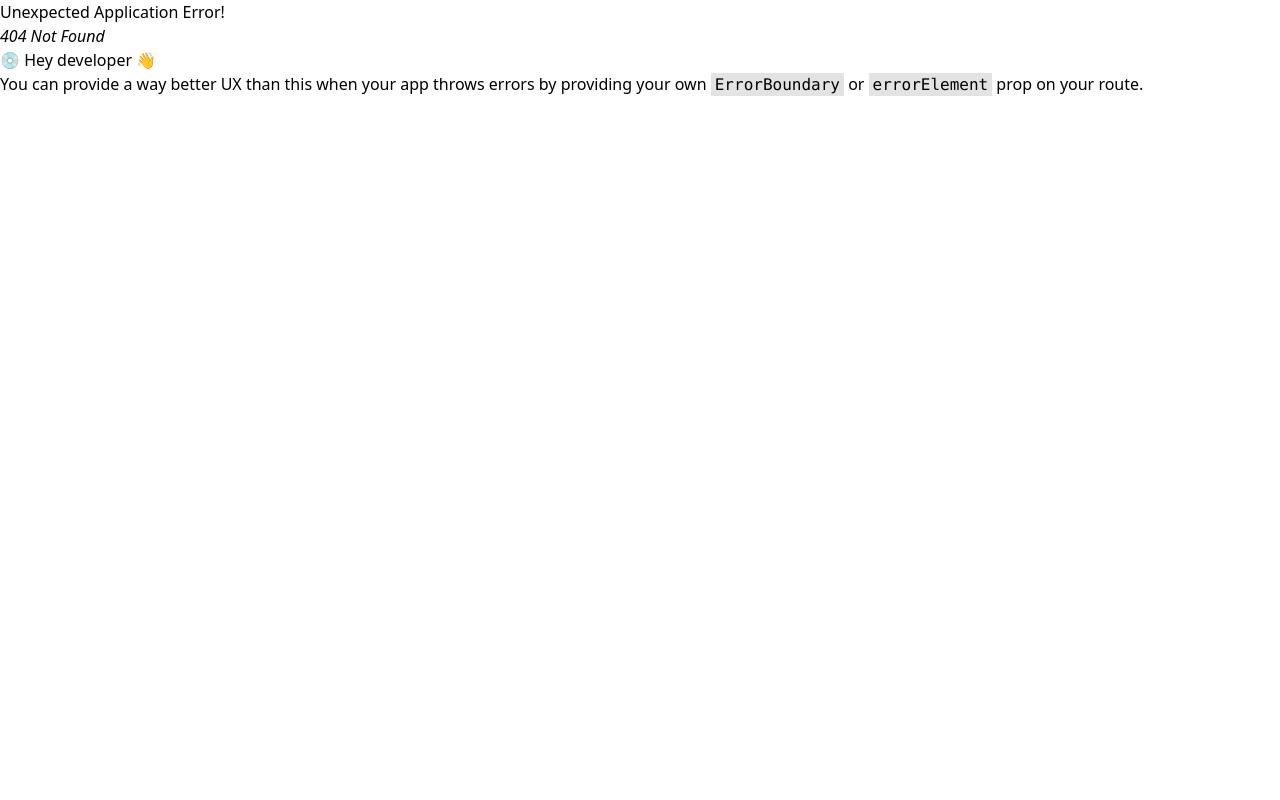
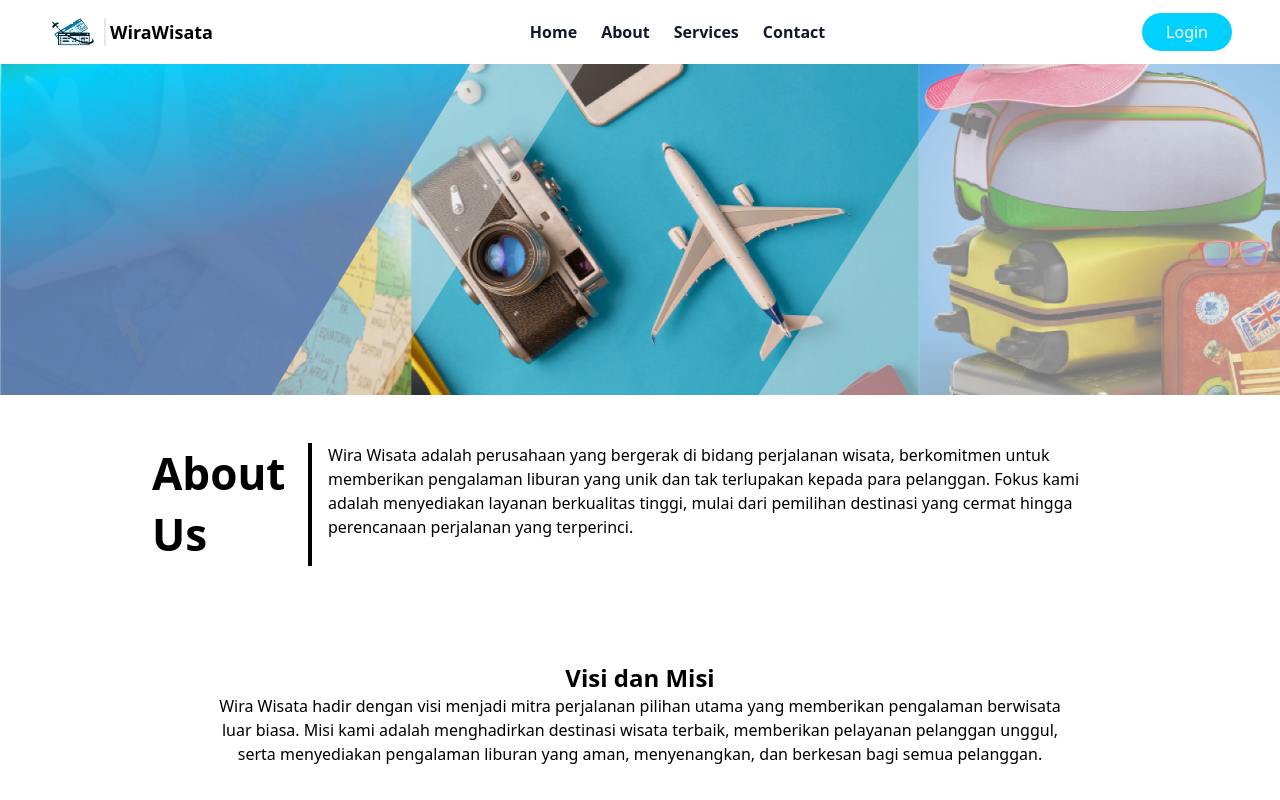
Before and after one commit to panntod/Wirawisata-Frontend, a React (Vite) app: page /about in a window 1280 px wide. Before the commit this address had no page. Shown: the top 800 px of the page. Built offline with nearby package versions, Linux system fonts and the light colour scheme.

Commit message:
feat: Create about page

```diff
--- a/src/main.jsx
+++ b/src/main.jsx
@@ -3,6 +3,7 @@ import { createRoot } from "react-dom/client";
 import { createBrowserRouter, RouterProvider } from "react-router-dom";
 
 import "./index.css";
+import About from "./views/About";
 import Home from "./views/Home";
 import Login from "./views/Login";
 import Register from "./views/Register";
@@ -11,6 +12,10 @@ const router = createBrowserRouter([
   {
     path: "/",
     element: <Home />,
+  },
+  {
+    path: "/about",
+    element: <About />,
   },
   {
     path: "/login",
--- /dev/null
+++ b/src/views/About.jsx
@@ -0,0 +1,84 @@
+import React from "react";
+import { IoChevronDownSharp } from "react-icons/io5";
+
+import Carousel from "@/components/atomic/Carousel";
+import Footer from "@/components/global/Footer";
+import Navbar from "@/components/global/Navbar";
+import { H1, H2, H4, H5, P } from "@/components/global/Text";
+
+export default function About() {
+  return (
+    <>
+      <Navbar />
+      <main>
+        {/* Banner */}
+        <img
+          src="/banner.png"
+          alt="banner"
+          className="w-screen h-full object-contain"
+        />
+        {/* End Banner */}
+
+        {/* About Us */}
+        <section className="flex justify-center py-12">
+          <H1 className="w-[160px] border-r-4 border-black">About Us</H1>
+          <P className="w-[800px] ms-4 text-wrap">
+            Wira Wisata adalah perusahaan yang bergerak di bidang perjalanan
+            wisata, berkomitmen untuk memberikan pengalaman liburan yang unik
+            dan tak terlupakan kepada para pelanggan. Fokus kami adalah
+            menyediakan layanan berkualitas tinggi, mulai dari pemilihan
+            destinasi yang cermat hingga perencanaan perjalanan yang terperinci.
+          </P>
+        </section>
+        {/* End About Us */}
+
+        {/* Visi Misi */}
+        <section className="mx-auto p-12 text-center w-[960px]">
+          <H4>Visi dan Misi</H4>
+          <P>
+            Wira Wisata hadir dengan visi menjadi mitra perjalanan pilihan utama
+            yang memberikan pengalaman berwisata luar biasa. Misi kami adalah
+            menghadirkan destinasi wisata terbaik, memberikan pelayanan
+            pelanggan unggul, serta menyediakan pengalaman liburan yang aman,
+            menyenangkan, dan berkesan bagi semua pelanggan.
+          </P>
+        </section>
+        {/* End Visi Misi */}
+
+        <Carousel />
+
+        {/* Question */}
+        <section className="p-12">
+          <H2 className="mb-6">Pertanyaan Yang Sering Ditanyakan</H2>
+
+          <div className="flex gap-4 justify-between mb-6">
+            <div className="w-1/2 flex items-center justify-between gap-2 px-4 py-2 bg-gray-300 rounded-md">
+              <H5 className="">Bagaimana Cara Memesan Perjalanan</H5>
+              <IoChevronDownSharp className=" text-xl" />
+            </div>
+
+            <div className="w-1/2 flex items-center justify-between gap-2 px-4 py-2 bg-gray-300 rounded-md">
+              <H5 className="">Apakah Ada Paket Perjalanan Disini</H5>
+              <IoChevronDownSharp className=" text-xl" />
+            </div>
+          </div>
+
+          <div className="flex gap-4 justify-between">
+            <div className="w-1/2 flex items-center justify-between gap-2 px-4 py-2 bg-gray-300 rounded-md">
+              <H5 className="">Bagaimana Cara Pembatalan Reservasi</H5>
+              <IoChevronDownSharp className=" text-xl" />
+            </div>
+
+            <div className="w-1/2 flex items-center justify-between gap-2 px-4 py-2 bg-gray-300 rounded-md">
+              <H5 className="">Apakah Anda Sedia Layanan Transport</H5>
+              <IoChevronDownSharp className=" text-xl" />
+            </div>
+          </div>
+        </section>
+        {/* End Question */}
+
+        <Footer />
+      </main>
+    </>
+  );
+}
```
Also changed, not shown: public/banner.png (added).
